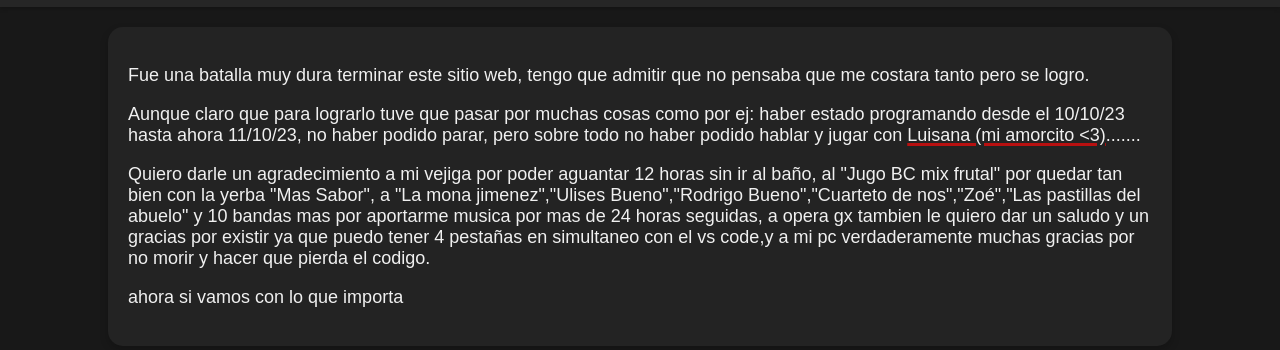
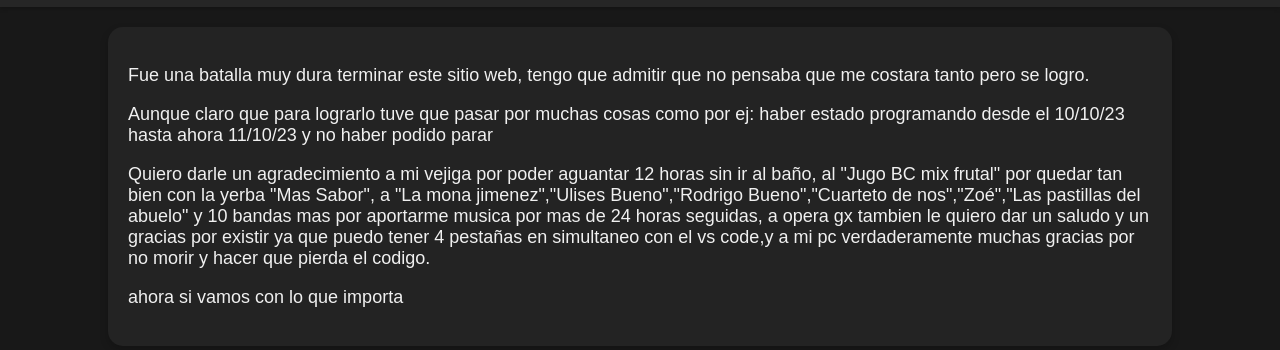
Before and after one commit to agustur/web, a plain HTML site: page nosotros.html in a window 1280 px wide. Shown: the part 72-422 px from the top of the page. Drawn offline with nearby package versions, Linux system fonts and the light colour scheme; a web font is replaced by a local one.

Commit message:
Fix HTML encoding issues in nosotros.html

```diff
--- a/nosotros.html
+++ b/nosotros.html
@@ -27,7 +27,7 @@
     <div class="todo">
         <div class="inicio">
             <p>Fue una batalla muy dura terminar este sitio web, tengo que admitir que no pensaba que me costara tanto pero se logro.</p>
-            <p>Aunque claro que para lograrlo tuve que pasar por muchas cosas como por ej: haber estado programando desde el 10/10/23 hasta ahora 11/10/23, no haber podido parar, pero sobre todo no haber podido hablar y jugar con <span class="subrayado">Luisana (mi amorcito <3)</span>.......</p>
+            <p>Aunque claro que para lograrlo tuve que pasar por muchas cosas como por ej: haber estado programando desde el 10/10/23 hasta ahora 11/10/23 y no haber podido parar</p>
             <p>Quiero darle un agradecimiento a mi vejiga por poder aguantar 12 horas sin ir al baño, al "Jugo BC mix frutal" por quedar tan bien con la yerba "Mas Sabor", a "La mona jimenez","Ulises Bueno","Rodrigo Bueno","Cuarteto de nos","Zoé","Las pastillas del abuelo" y 10 bandas mas por aportarme musica por mas de 24 horas seguidas, a opera gx tambien le quiero dar un saludo y un gracias por existir ya que puedo tener 4 pestañas en simultaneo con el vs code,y a mi pc verdaderamente muchas gracias por no morir y hacer que pierda el codigo.</p>
             <p>ahora si vamos con lo que importa</p>
         </div>
```
